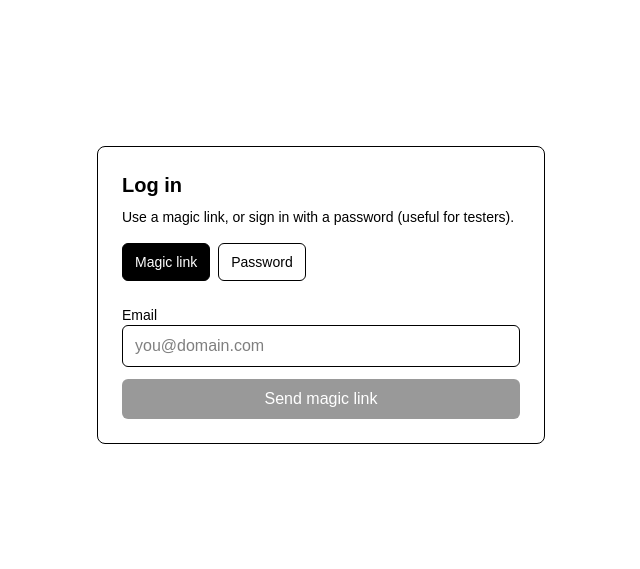
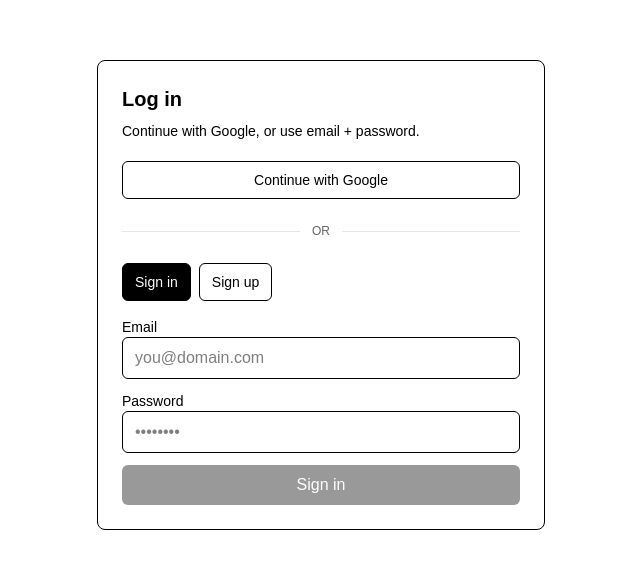
Before and after one commit to ethan-calderon/ppc-solutions-tools, a Next.js app: page /login in a window 1280 px wide. Shown: the part 105-674 px from the top of the page, without its empty margins (319-959 px from the left). Built offline with nearby package versions, Linux system fonts and the light colour scheme; no server answers.

Commit message:
Switch auth to Google OAuth + email/password (no magic link)

```diff
--- a/src/app/auth/callback/page.tsx
+++ b/src/app/auth/callback/page.tsx
@@ -1,31 +1,29 @@
 "use client";
 
 import { useEffect } from "react";
-import { useRouter } from "next/navigation";
 import { supabase } from "@/lib/supabaseClient";
 
 export default function AuthCallbackPage() {
-  const router = useRouter();
-
   useEffect(() => {
     const run = async () => {
+      // Supabase OAuth returns a "code" in the URL. Exchange it for a session.
       const url = new URL(window.location.href);
       const code = url.searchParams.get("code");
 
       if (code) {
-        const { error } = await supabase.auth.exchangeCodeForSession(code);
-        if (error) {
-          console.error("Auth callback error:", error.message);
-          router.replace("/login");
-          return;
-        }
+        await supabase.auth.exchangeCodeForSession(window.location.href);
       }
 
-      router.replace("/app");
+      // After session is established, send user into the app.
+      window.location.replace("/app");
     };
 
     run();
-  }, [router]);
+  }, []);
 
-  return <div className="p-6 text-sm text-black">Signing you in…</div>;
+  return (
+    <main className="min-h-screen flex items-center justify-center bg-white text-black p-6">
+      <div className="text-sm">Signing you in…</div>
+    </main>
+  );
 }
--- a/src/app/login/page.tsx
+++ b/src/app/login/page.tsx
@@ -4,7 +4,7 @@
 import { supabase } from "@/lib/supabaseClient";
 
 export default function LoginPage() {
-  const [mode, setMode] = useState<"magic" | "password">("magic");
+  const [mode, setMode] = useState<"signin" | "signup">("signin");
 
   const [email, setEmail] = useState("");
   const [password, setPassword] = useState("");
@@ -13,27 +13,28 @@
   const [message, setMessage] = useState<string | null>(null);
 
   const canSubmit = useMemo(() => {
-    const e = email.trim();
-    if (!e) return false;
-    if (mode === "magic") return true;
-    return password.trim().length > 0;
-  }, [email, password, mode]);
+    return email.trim().length > 0 && password.trim().length > 0;
+  }, [email, password]);
 
-  async function signInMagic(e: React.FormEvent) {
-    e.preventDefault();
+  async function signInWithGoogle() {
     setLoading(true);
     setMessage(null);
 
-    const { error } = await supabase.auth.signInWithOtp({
-      email: email.trim(),
-      options: { emailRedirectTo: `${window.location.origin}/app` },
+    const { error } = await supabase.auth.signInWithOAuth({
+      provider: "google",
+      options: {
+        redirectTo: `${window.location.origin}/auth/callback`,
+      },
     });
 
+    if (error) {
       setLoading(false);
-    setMessage(error ? error.message : "Check your email for the login link.");
+      setMessage(error.message);
+    }
+    // If no error, browser redirects to Google automatically.
   }
 
-  async function signInPassword(e: React.FormEvent) {
+  async function signInWithPassword(e: React.FormEvent) {
     e.preventDefault();
     setLoading(true);
     setMessage(null);
@@ -46,11 +47,30 @@
     setLoading(false);
     setMessage(error ? error.message : "Signed in. Redirecting…");
 
-    // Optional: the /app layout will also handle redirect via session,
-    // but this makes it feel instant.
-    if (!error) {
+    if (!error) window.location.href = "/app";
+  }
+
+  async function signUpWithPassword(e: React.FormEvent) {
+    e.preventDefault();
+    setLoading(true);
+    setMessage(null);
+
+    const { error } = await supabase.auth.signUp({
+      email: email.trim(),
+      password,
+    });
+
+    setLoading(false);
+
+    if (error) {
+      setMessage(error.message);
+      return;
+    }
+
+    // With email confirmations OFF, user gets a session immediately.
+    // We'll route them to onboarding later; for now send to /app.
+    setMessage("Account created. Redirecting…");
     window.location.href = "/app";
-    }
   }
 
   return (
@@ -58,42 +78,55 @@
       <div className="w-full max-w-md border rounded-lg p-6 bg-white">
         <h1 className="text-xl font-semibold">Log in</h1>
         <p className="mt-2 text-sm">
-          Use a magic link, or sign in with a password (useful for testers).
+          Continue with Google, or use email + password.
         </p>
 
-        <div className="mt-4 flex gap-2">
+        <button
+          type="button"
+          onClick={signInWithGoogle}
+          disabled={loading}
+          className="mt-5 w-full rounded-md border px-3 py-2 text-sm hover:bg-gray-50"
+        >
+          Continue with Google
+        </button>
+
+        <div className="my-6 flex items-center gap-3">
+          <div className="h-px bg-black/10 flex-1" />
+          <div className="text-xs text-black/60">OR</div>
+          <div className="h-px bg-black/10 flex-1" />
+        </div>
+
+        <div className="flex gap-2">
           <button
             type="button"
             onClick={() => {
-              setMode("magic");
+              setMode("signin");
               setMessage(null);
             }}
             className={`px-3 py-2 rounded-md text-sm border ${
-              mode === "magic" ? "bg-black text-white border-black" : "bg-white"
+              mode === "signin" ? "bg-black text-white border-black" : "bg-white"
             }`}
           >
-            Magic link
+            Sign in
           </button>
 
           <button
             type="button"
             onClick={() => {
-              setMode("password");
+              setMode("signup");
               setMessage(null);
             }}
             className={`px-3 py-2 rounded-md text-sm border ${
-              mode === "password"
-                ? "bg-black text-white border-black"
-                : "bg-white"
+              mode === "signup" ? "bg-black text-white border-black" : "bg-white"
             }`}
           >
-            Password
+            Sign up
           </button>
         </div>
 
         <form
-          onSubmit={mode === "magic" ? signInMagic : signInPassword}
-          className="mt-6 space-y-3"
+          onSubmit={mode === "signin" ? signInWithPassword : signUpWithPassword}
+          className="mt-4 space-y-3"
         >
           <div>
             <label className="block text-sm font-medium">Email</label>
@@ -108,7 +141,6 @@
             />
           </div>
 
-          {mode === "password" ? (
           <div>
             <label className="block text-sm font-medium">Password</label>
             <input
@@ -118,10 +150,9 @@
               onChange={(e) => setPassword(e.target.value)}
               placeholder="••••••••"
               required
-                autoComplete="current-password"
+              autoComplete={mode === "signin" ? "current-password" : "new-password"}
             />
           </div>
-          ) : null}
 
           <button
             type="submit"
@@ -132,20 +163,13 @@
           >
             {loading
               ? "Please wait…"
-              : mode === "magic"
-              ? "Send magic link"
-              : "Sign in"}
+              : mode === "signin"
+              ? "Sign in"
+              : "Create account"}
           </button>
         </form>
 
         {message ? <p className="mt-4 text-sm">{message}</p> : null}
-
-        {mode === "password" ? (
-          <p className="mt-4 text-xs text-black/70">
-            Tip: For testers, add the user in Supabase Auth → Users, set a
-            password, and mark the email as confirmed.
-          </p>
-        ) : null}
       </div>
     </main>
   );
```
Lines whose indentation alone changed are shown as unchanged.
